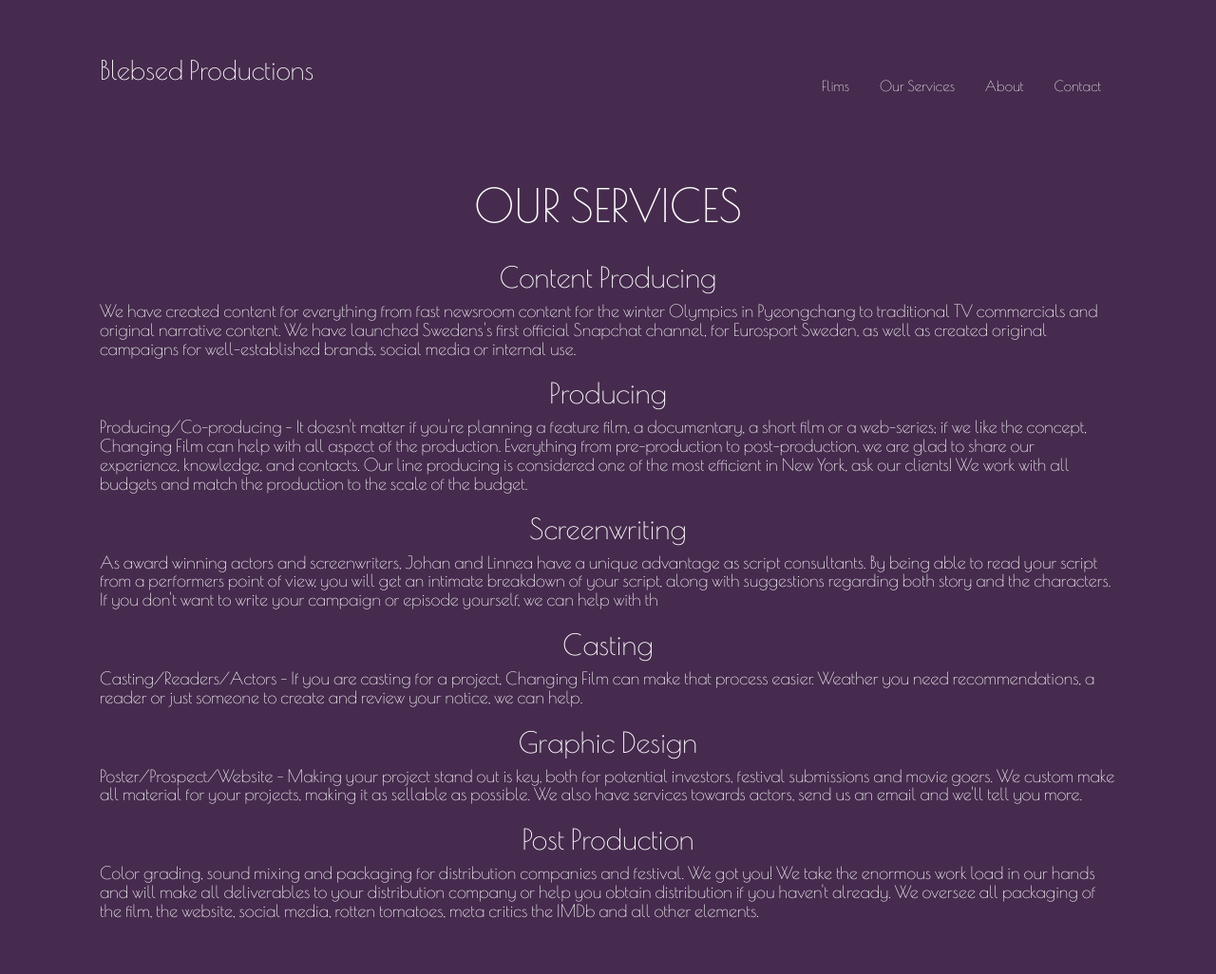
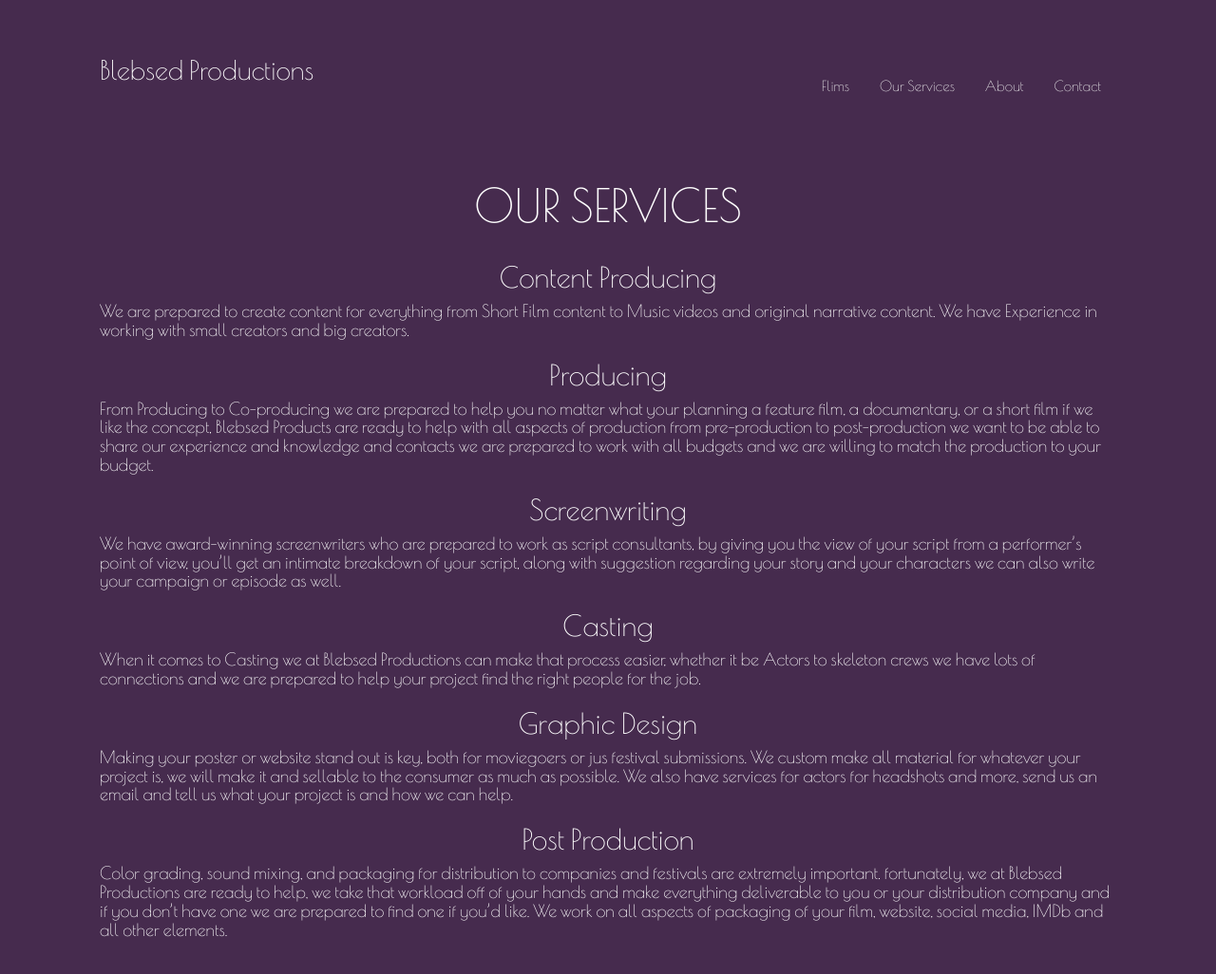
Before and after one commit to PewPewSeto/blebsed.github.io, a plain HTML site: page services.html in a window 1280 px wide. Shown: the top 1026 px of the page at 95% size. Drawn offline with nearby package versions, Linux system fonts and the light colour scheme.

Commit message:
Update services.html

```diff
--- a/services.html
+++ b/services.html
@@ -226,43 +226,40 @@
                     <center> <h1>OUR SERVICES</h1></center>
                     <center> <h2>Content Producing</h2></center>
                     <h4>
-                        We have created content for everything from fast newsroom content for the winter Olympics in Pyeongchang
-                        to traditional TV commercials and original narrative content. We have launched Swedens's first official Snapchat
-                        channel, for Eurosport Sweden, as well as created original campaigns for well-established brands, social media
-                        or internal use.
+                        We are prepared to create content for everything from Short Film content to Music videos and original narrative content.
+                        We have Experience in working with small creators and big creators.
                     </h4>
                     <center> <h2>Producing</h2></center>
                     <h4>
-                        Producing/Co-producing - It doesn't matter if you're planning a feature film, a documentary, a short film or
-                        a web-series; if we like the concept, Changing Film can help with all aspect of the production. Everything from
-                        pre-production to post-production, we are glad to share our experience, knowledge, and contacts.  Our line producing
-                        is considered one of the most efficient in New York, ask our clients! We work with all budgets and match the production
-                        to the scale of the budget.
+                        From Producing to Co-producing we are prepared to help you no matter what your planning a feature film, a documentary,
+                        or a short film if we like the concept, Blebsed Products are ready to help with all aspects of production from pre-production
+                         to post-production we want to be able to share our experience and knowledge and contacts we are prepared to work with all budgets
+                         and we are willing to match the production to your budget.
                     </h4>
                     <center> <h2>Screenwriting</h2></center>
                     <h4>
-                        As award winning actors and screenwriters, Johan and Linnea have a unique advantage as script consultants. By being
-                        able to read your script from a performers point of view, you will get an intimate breakdown of your script, along with
-                        suggestions regarding both story and the characters. If you don't want to write your campaign or episode yourself, we
-                        can help with th
+                        We have award-winning screenwriters who are prepared to work as script consultants, by giving you the view of your script from a performer’s
+                         point of view, you’ll get an intimate breakdown of your script, along with suggestion regarding your story
+                         and your characters we can also write your campaign or episode as well.
                     </h4>
                     <center> <h2>Casting</h2></center>
                     <h4>
-                        Casting/Readers/Actors - If you are casting for a project, Changing Film can make that process easier. Weather you need
-                        recommendations, a reader or just someone to create and review your notice, we can help.
+                        When it comes to Casting we at Blebsed Productions can make that process easier,
+                        whether it be Actors to skeleton crews we have lots of connections
+                        and we are prepared to help your project find the right people for the job.
                     </h4>
                     <center> <h2>Graphic Design</h2></center>
                     <h4>
-                        Poster/Prospect/Website - Making your project stand out is key, both for potential investors, festival submissions and
-                        movie goers. We custom make all material for your projects, making it as sellable as possible. We also have services towards
-                        actors, send us an email and we'll tell you more.
+                        Making your poster or website stand out is key, both for moviegoers or jus festival submissions.
+                        We custom make all material for whatever your project is, we will make it and sellable to the consumer as much as possible.
+                        We also have services for actors for headshots and more, send us an email and tell us what your project is and how we can help.
                     </h4>
                     <center> <h2>Post Production</h2></center>
                     <h4>
-                        Color grading, sound mixing and packaging for distribution companies and festival. We got you! We take the enormous work
-                        load in our hands and will make all deliverables to your distribution company or help you obtain distribution if you haven't
-                        already. We oversee all packaging of the film, the website, social media, rotten tomatoes, meta critics the IMDb and all other
-                        elements.
+                        Color grading, sound mixing, and packaging for distribution to companies and festivals are extremely important.
+                        fortunately, we at Blebsed Productions are ready to help, we take that workload off of your hands and make everything deliverable to you
+                        or your distribution company and if you don’t have one we are prepared to find one if you’d like. We work on all aspects of packaging of your film,
+                         website, social media, IMDb and all other elements.
                     </h4>
 
 
```
